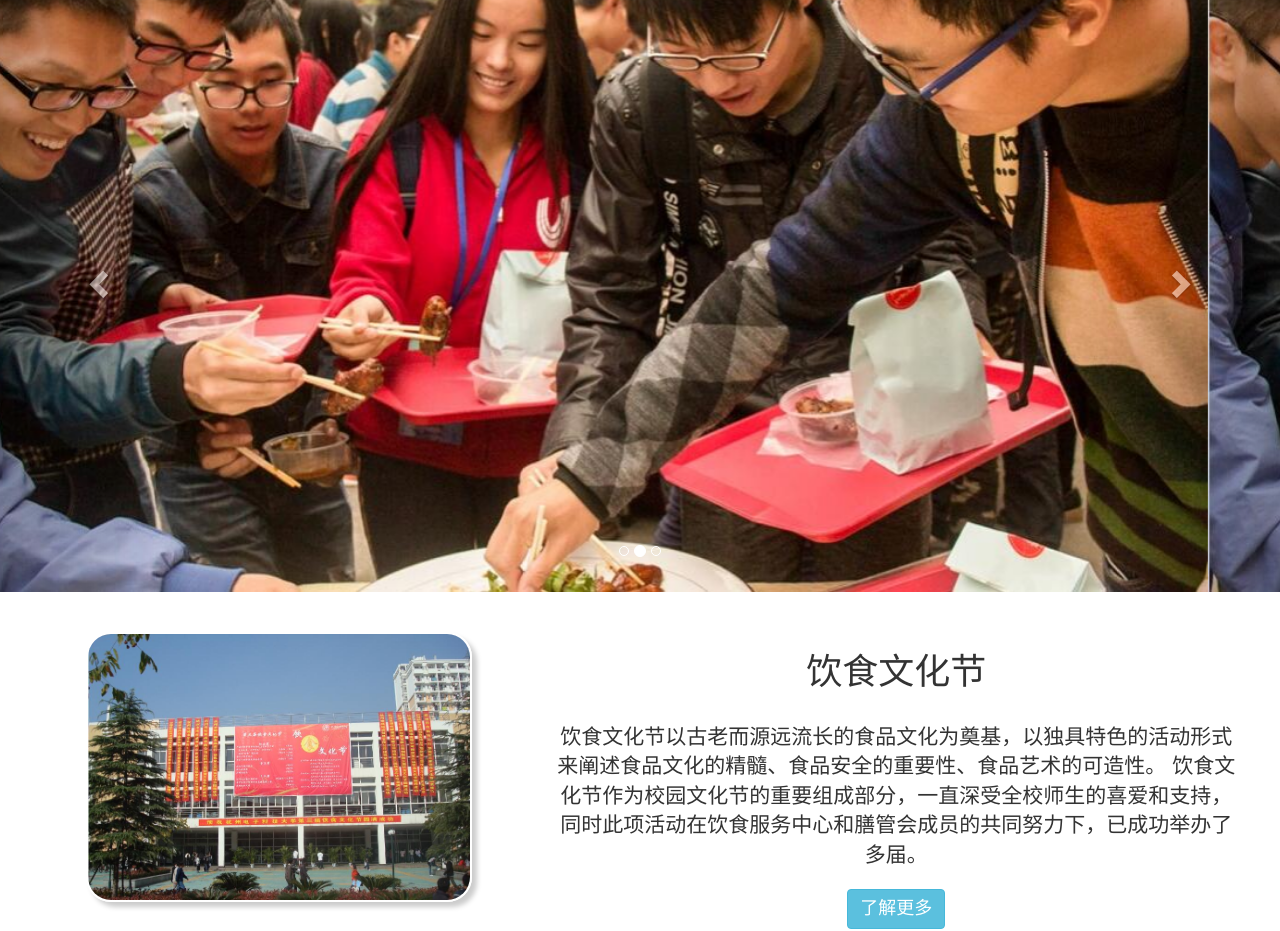
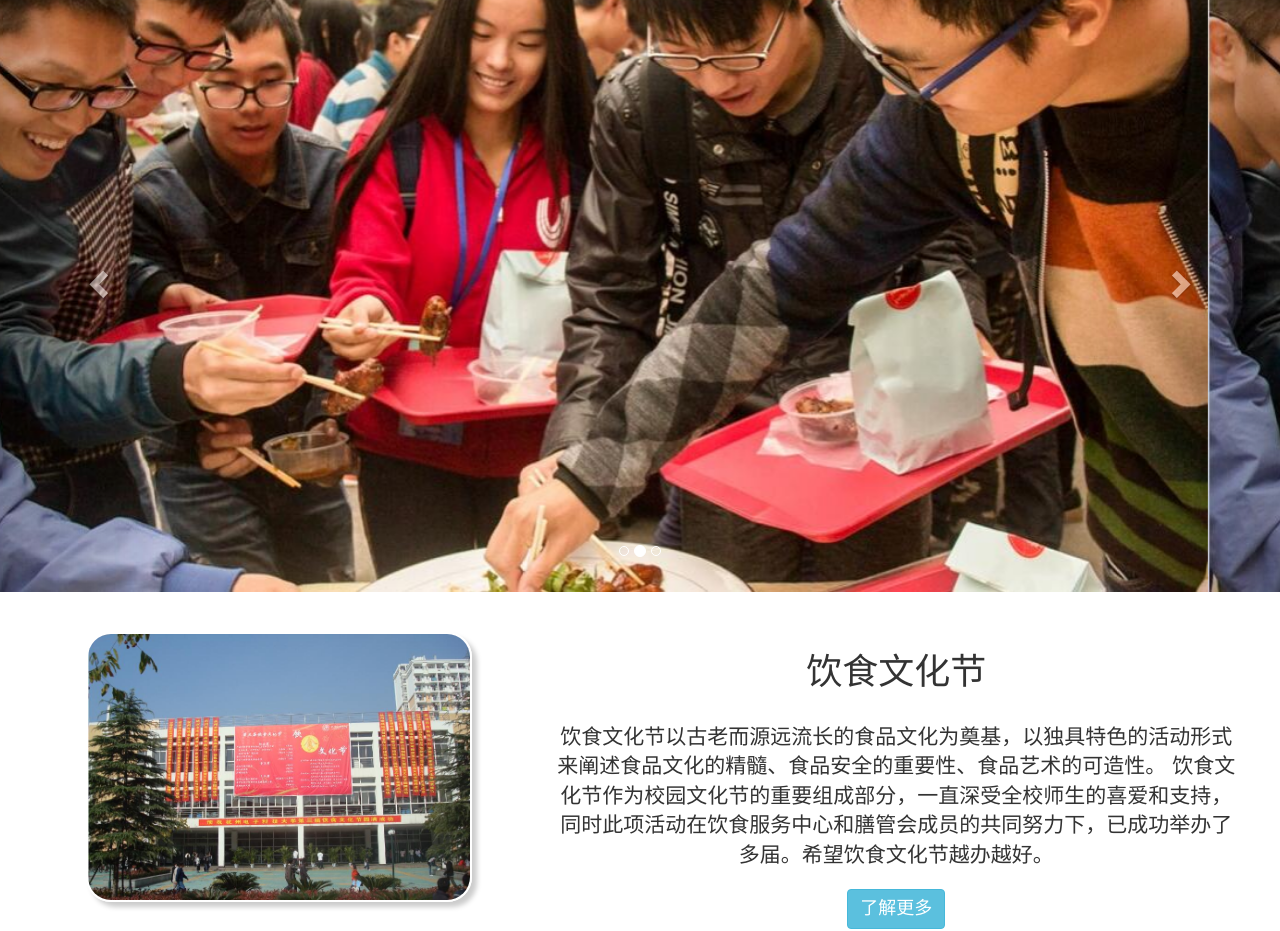
Before and after one commit to SGH-HDU/front-end-website, a plain HTML site: page index.html in a window 1280 px wide. Shown: the part 57-988 px from the top of the page. Drawn offline with nearby package versions, Linux system fonts and the light colour scheme.

Commit message:
i add something.

```diff
--- a/index.html
+++ b/index.html
@@ -129,7 +129,7 @@
                 <div class="col-md-7 col-xs-12">
                     <h1>饮食文化节</h1><br>
                     <p class="lead">饮食文化节以古老而源远流长的食品文化为奠基，以独具特色的活动形式来阐述食品文化的精髓、食品安全的重要性、食品艺术的可造性。
-                        饮食文化节作为校园文化节的重要组成部分，一直深受全校师生的喜爱和支持，同时此项活动在饮食服务中心和膳管会成员的共同努力下，已成功举办了多届。
+                        饮食文化节作为校园文化节的重要组成部分，一直深受全校师生的喜爱和支持，同时此项活动在饮食服务中心和膳管会成员的共同努力下，已成功举办了多届。希望饮食文化节越办越好。
                         </p>
                     <a class="btn btn-info" href="index.html" style="font-size: 18px">了解更多</a>
                 </div>
```
